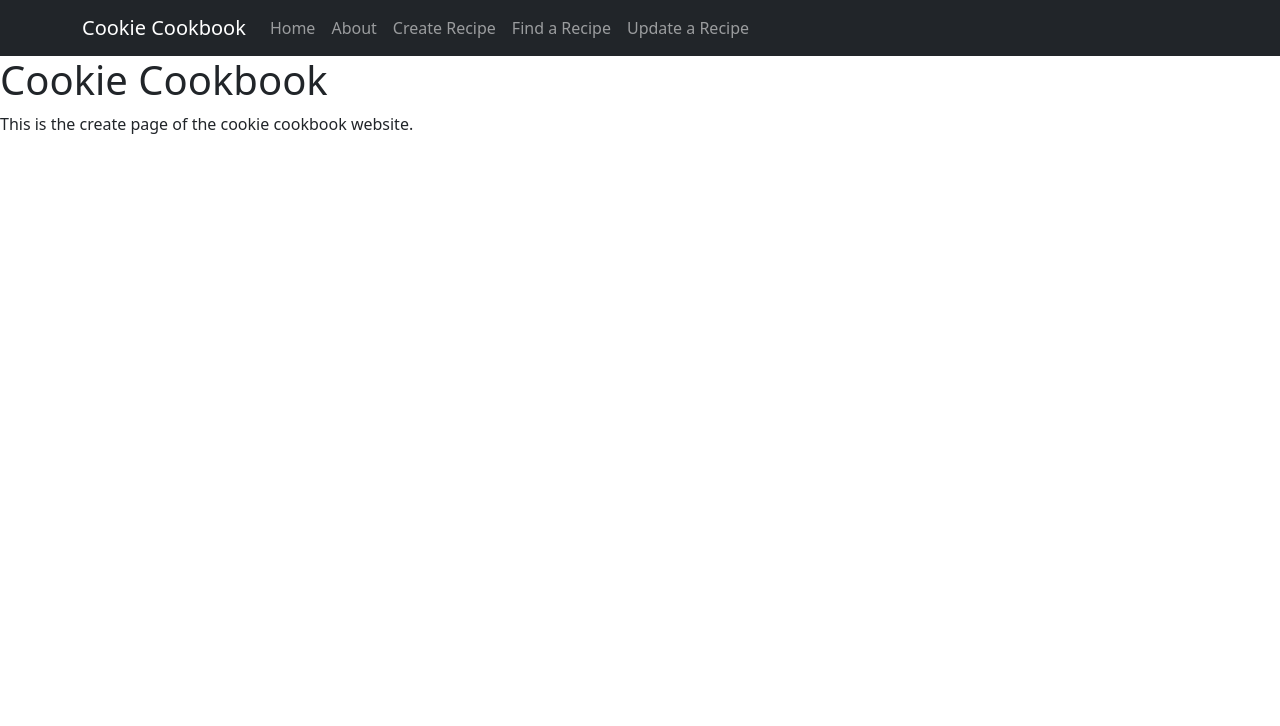
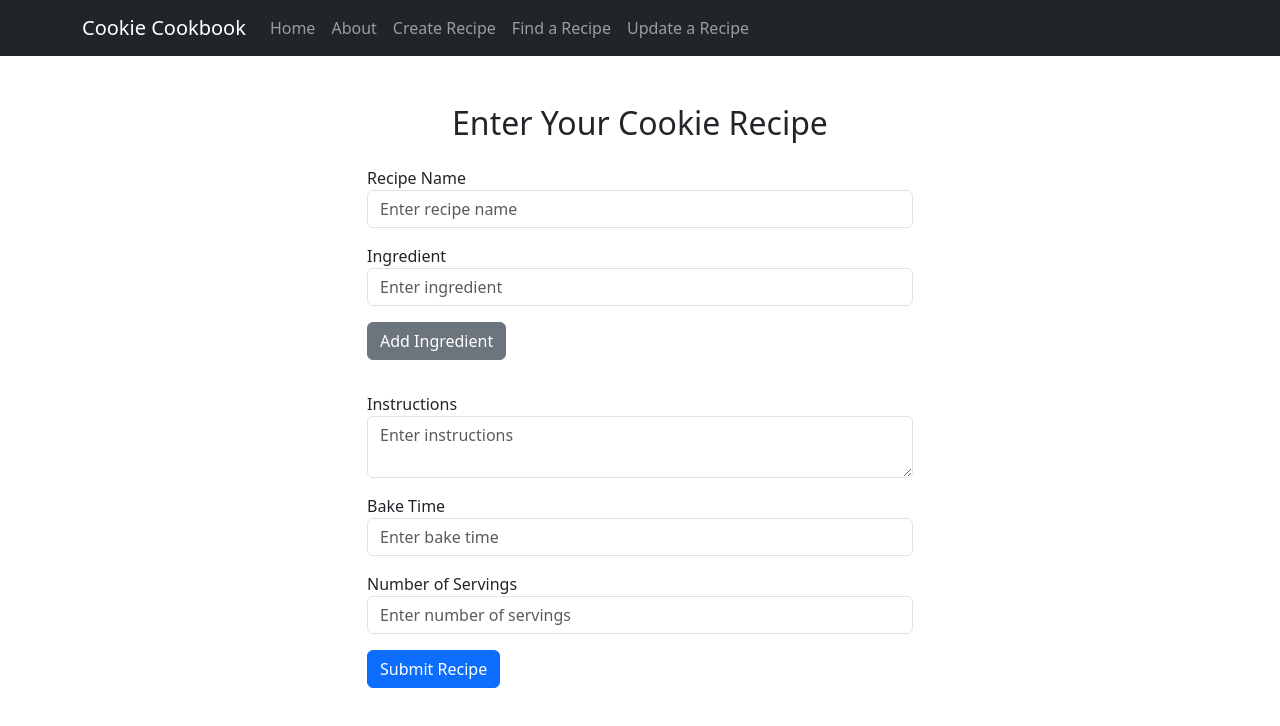
Before and after one commit to meiragoldstone/cookies, a React (Create React App) app in the folder cookie-cookbook-app/: page /Create in a window 1280 px wide. Shown: the top 726 px of the page. Built offline with nearby package versions, Linux system fonts and the light colour scheme.

Commit message:
Here is the Create page and the Updated about page

```diff
--- a/cookie-cookbook-app/src/Pages/About.jsx
+++ b/cookie-cookbook-app/src/Pages/About.jsx
@@ -14,33 +14,49 @@ const About = () => {
                 <Accordion.Item eventKey="0" className = "m-2">
                 <Accordion.Header className = "text-center">About Our Website</Accordion.Header>
                 <Accordion.Body>
-                    Cookie Cookbook is a website to share cookie recipes.
-                    Anyone can create a new recipe, update a recipe, or delete an existing recipe.
+                    Cookie Cookbook is the website to share your special cookie recipes, to update your top-quality recipes, or to view other delicious recipes!
+
                 </Accordion.Body>
                 </Accordion.Item>
                 <Accordion.Item eventKey="1" className = "m-2 text-center">
                 <Accordion.Header className = "text-center">Behind the Scenes</Accordion.Header>
                 <Accordion.Body>
-                    Chana Bayla Katz, Daniella Shoob, and Rivka Benyowitz are senior Computer Science student in WITS.
-                    Together, they created this website for their capstone project in WITS.
+
+                    <strong>Daniella Shoob</strong><br />
+
+                    Meet Daniella, our Cookie Master.
+                    With over 15 years of baking experience and an unwavering passion for creating the perfect cookie,
+                     Daniella ensures every batch meets our high standards.
+                     When she's not busy in the kitchen,
+                     Daniella loves sharing her baking wisdom on our blog.
+                     Her secret ingredient?
+                     A whole lot of love!<br /><br />
+
+                    <strong>Rivka Benyowitz</strong><br />
+
+                    Say hello to Rivka, our Tech Savvy Baker.
+                    Rivka keeps our website running smoothly
+                    and makes sure your cookie orders are processed without a hitch.
+                    With a background in web development and a sweet tooth,
+                     she bridges the gap between technology and baking. In her spare time,
+                     Rivka loves experimenting with new cookie flavors and
+                     incorporating tech gadgets into her kitchen.<br /><br />
+
+                    <strong>Chana Bayla Katz</strong><br />
+
+                    Introducing Chana Bayla, our Creative Cookie Enthusiast.
+                    Chana Bayla's eye for design and love for cookies
+                     makes her the perfect fit for crafting our brand's look and feel.
+                     From designing beautiful packaging to creating mouth-watering photos,
+                     Chana Bayla's creativity brings our cookies to life.
+                     When she's not working on new designs,
+                     Chana Bayla enjoys hosting cookie decorating parties
+                      and sharing her creative ideas with our community.
+
                 </Accordion.Body>
                 </Accordion.Item>
             </Accordion>
         </>
-          //     <div>
-    //         <h1>About Cookie Cookbook</h1>
-    //         <p>
-    //             Cookie Cookbook is a website to share cookie recipes.
-    //             Anyone can create a new recipe, update a recipe, or delete an existing recipe.
-    //         </p>
-
-    //         <h2>Behind the Scenes</h2>
-    //         <p>
-    //             Chana Bayla Katz, Daniella Shoob, and Rivka Benyowitz are senior Computer Science student in WITS.
-    //             Together, they created this website for their capstone project in WITS.
-    //         </p>
-
-    //     </div>
-    );
-}
+    )
+ };
 export default About;
--- a/cookie-cookbook-app/src/Pages/Create.jsx
+++ b/cookie-cookbook-app/src/Pages/Create.jsx
@@ -1,14 +1,213 @@
-import React from 'react';
 
-const Create = () => {
-    return (
-        <>
-            <h1>Cookie Cookbook</h1>
-            <p>
-                This is the create page of the cookie cookbook website.
-            </p>
-        </>
-    );
-}
+/*import React, { useState } from 'react';
+import 'bootstrap/dist/css/bootstrap.min.css';
 
-export default Create;
+const CookieRecipeForm = () => {
+  const [recipeName, setRecipeName] = useState('');
+  const [ingredient, setIngredient] = useState('');
+  const [ingredients, setIngredients] = useState([]);
+
+  const handleRecipeNameChange = (event) => {
+    setRecipeName(event.target.value);
+  };
+
+  const handleIngredientChange = (event) => {
+    setIngredient(event.target.value);
+  };
+
+  const handleAddIngredient = (event) => {
+    event.preventDefault();
+    if (ingredient.trim() !== '') {
+      setIngredients([...ingredients, ingredient]);
+      setIngredient('');
+    }
+  };
+
+  const handleSubmit = (event) => {
+    event.preventDefault();
+    alert(`Recipe Name: ${recipeName}\nIngredients: ${ingredients.join(', ')}`);
+  };
+
+  return (
+    <div className="container mt-5">
+      <div className="row justify-content-center">
+        <div className="col-md-6">
+          <h2 className="text-center mb-4">Enter Your Cookie Recipe</h2>
+          <form onSubmit={handleSubmit}>
+            <div className="form-group">
+              <label htmlFor="recipeName">Recipe Name</label>
+              <input
+                type="text"
+                className="form-control"
+                id="recipeName"
+                placeholder="Enter recipe name"
+                value={recipeName}
+                onChange={handleRecipeNameChange}
+              />
+            </div>
+            <div className="form-group mt-3">
+              <label htmlFor="ingredient">Ingredient</label>
+              <input
+                type="text"
+                className="form-control"
+                id="ingredient"
+                placeholder="Enter ingredient"
+                value={ingredient}
+                onChange={handleIngredientChange}
+              />
+            </div>
+            <button
+              type="button"
+              className="btn btn-secondary mt-3"
+              onClick={handleAddIngredient}
+            >
+              Add Ingredient
+            </button>
+            <ul className="list-group mt-3">
+              {ingredients.map((item, index) => (
+                <li key={index} className="list-group-item">
+                  {item}
+                </li>
+              ))}
+            </ul>
+            <button type="submit" className="btn btn-primary mt-3">
+              Submit Recipe
+            </button>
+          </form>
+        </div>
+      </div>
+    </div>
+  );
+};
+
+export default CookieRecipeForm; */
+
+import React, { useState } from 'react';
+import 'bootstrap/dist/css/bootstrap.min.css';
+
+const CookieRecipeForm = () => {
+  const [recipeName, setRecipeName] = useState('');
+  const [ingredient, setIngredient] = useState('');
+  const [ingredients, setIngredients] = useState([]);
+  const [instructions, setInstructions] = useState('');
+  const [bakeTime, setBakeTime] = useState('');
+  const [servings, setServings] = useState('');
+
+  const handleRecipeNameChange = (event) => {
+    setRecipeName(event.target.value);
+  };
+
+  const handleIngredientChange = (event) => {
+    setIngredient(event.target.value);
+  };
+
+  const handleInstructionsChange = (event) => {
+    setInstructions(event.target.value);
+  };
+
+  const handleBakeTimeChange = (event) => {
+    setBakeTime(event.target.value);
+  };
+
+  const handleServingsChange = (event) => {
+    setServings(event.target.value);
+  };
+
+  const handleAddIngredient = (event) => {
+    event.preventDefault();
+    if (ingredient.trim() !== '') {
+      setIngredients([...ingredients, ingredient]);
+      setIngredient('');
+    }
+  };
+
+  const handleSubmit = (event) => {
+    event.preventDefault();
+    alert(`Recipe Name: ${recipeName}\nIngredients: ${ingredients.join(', ')}\nInstructions: ${instructions}\nBake Time: ${bakeTime}\nServings: ${servings}`);
+  };
+
+  return (
+    <div className="container mt-5">
+      <div className="row justify-content-center">
+        <div className="col-md-6">
+          <h2 className="text-center mb-4">Enter Your Cookie Recipe</h2>
+          <form onSubmit={handleSubmit}>
+            <div className="form-group">
+              <label htmlFor="recipeName">Recipe Name</label>
+              <input
+                type="text"
+                className="form-control"
+                id="recipeName"
+                placeholder="Enter recipe name"
+                value={recipeName}
+                onChange={handleRecipeNameChange}
+              />
+            </div>
+            <div className="form-group mt-3">
+              <label htmlFor="ingredient">Ingredient</label>
+              <input
+                type="text"
+                className="form-control"
+                id="ingredient"
+                placeholder="Enter ingredient"
+                value={ingredient}
+                onChange={handleIngredientChange}
+              />
+            </div>
+            <button
+              type="button"
+              className="btn btn-secondary mt-3"
+              onClick={handleAddIngredient}
+            >
+              Add Ingredient
+            </button>
+            <ul className="list-group mt-3">
+              {ingredients.map((item, index) => (
+                <li key={index} className="list-group-item">
+                  {item}
+                </li>
+              ))}
+            </ul>
+            <div className="form-group mt-3">
+              <label htmlFor="instructions">Instructions</label>
+              <textarea
+                className="form-control"
+                id="instructions"
+                placeholder="Enter instructions"
+                value={instructions}
+                onChange={handleInstructionsChange}
+              />
+            </div>
+            <div className="form-group mt-3">
+              <label htmlFor="bakeTime">Bake Time</label>
+              <input
+                type="text"
+                className="form-control"
+                id="bakeTime"
+                placeholder="Enter bake time"
+                value={bakeTime}
+                onChange={handleBakeTimeChange}
+              />
+            </div>
+            <div className="form-group mt-3">
+              <label htmlFor="servings">Number of Servings</label>
+              <input
+                type="text"
+                className="form-control"
+                id="servings"
+                placeholder="Enter number of servings"
+                value={servings}
+                onChange={handleServingsChange}
+              />
+            </div>
+            <button type="submit" className="btn btn-primary mt-3">
+              Submit Recipe
+            </button>
+          </form>
+        </div>
+      </div>
+    </div>
+  );
+};
+
+export default CookieRecipeForm;
```
Also changed, not shown: 1 other file (tests, documents, lock files or other folders).
